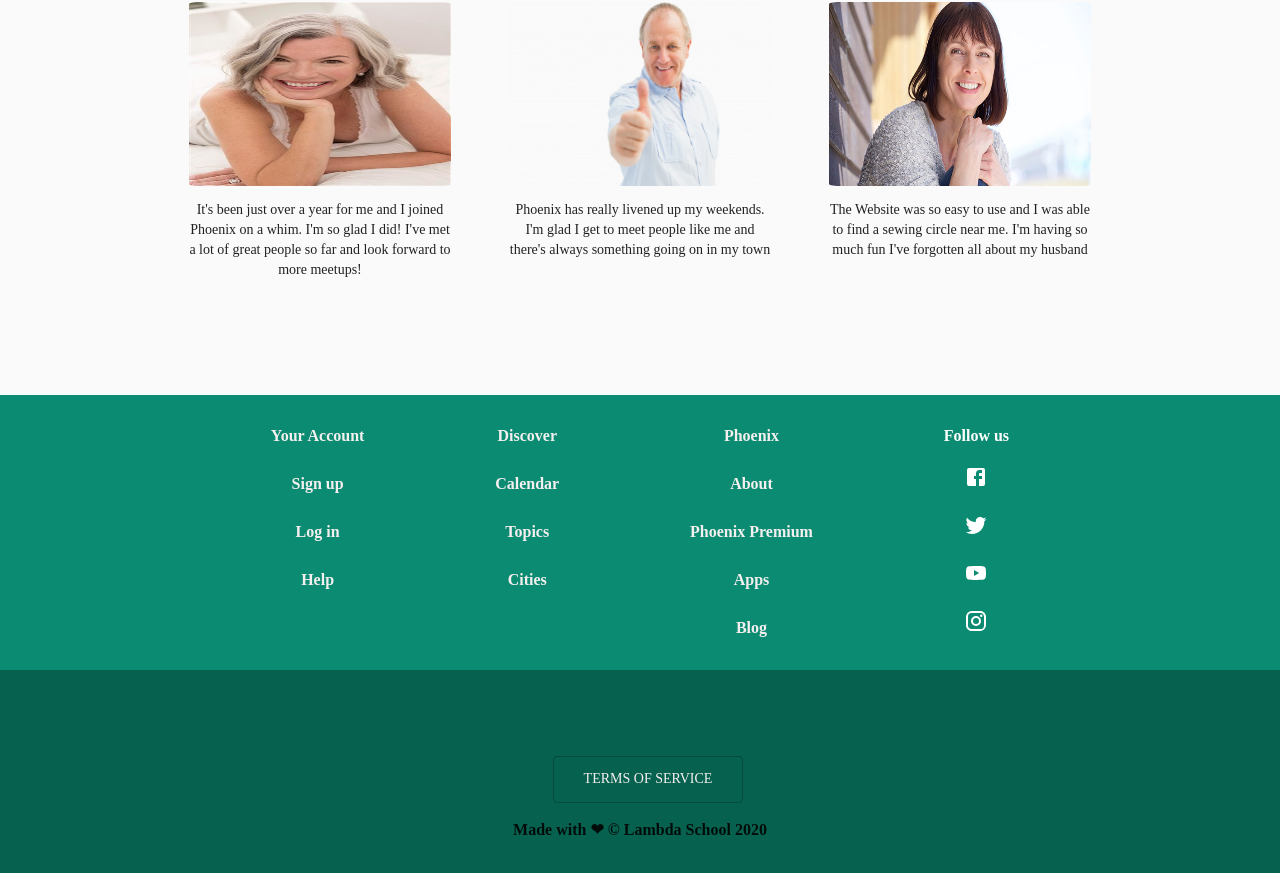
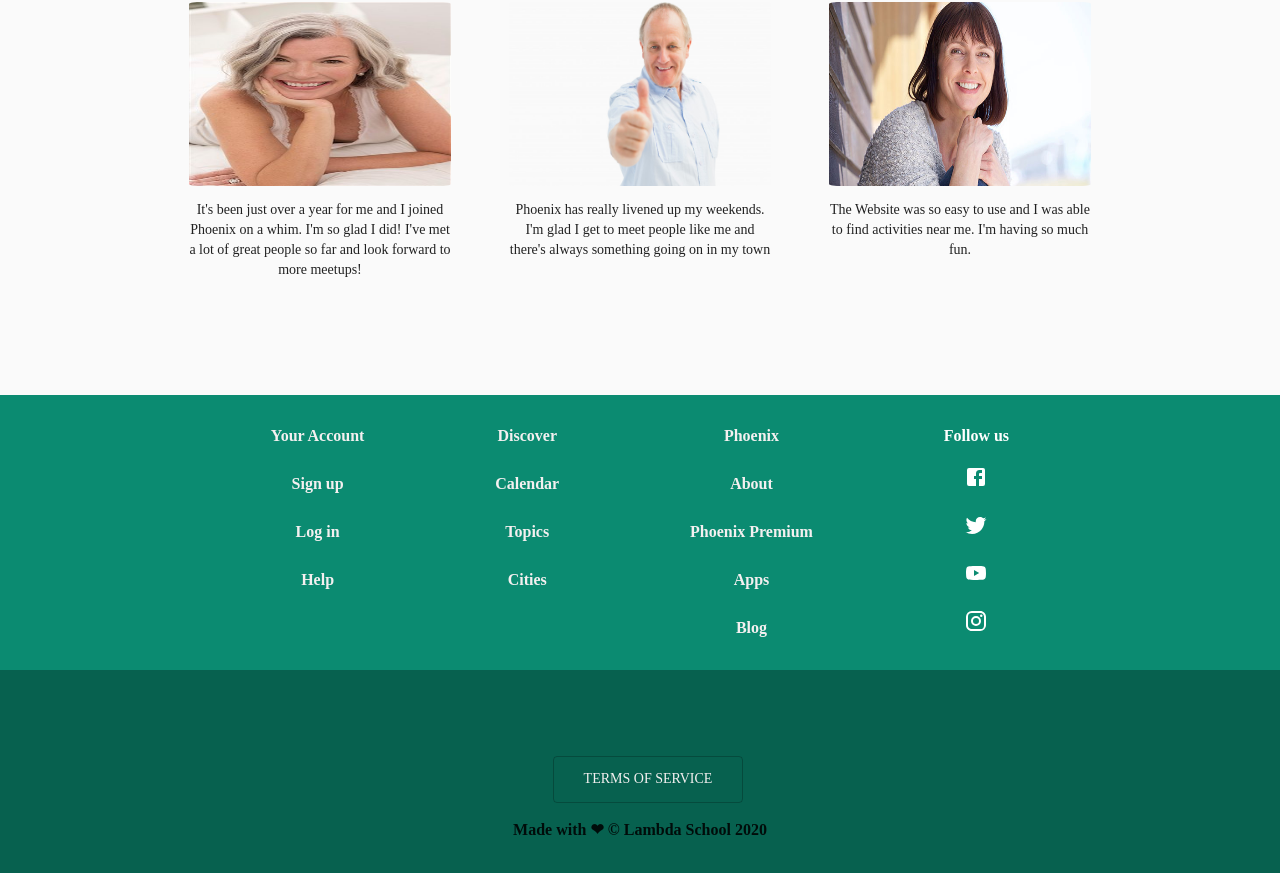
Before and after one commit to BloomTech-Labs/phoenix-fe, a React (Create React App) app: page / in a window 1280 px wide. Shown: the part 2693-3566 px from the top of the page. Built offline with nearby package versions, Linux system fonts and the light colour scheme; a web font is replaced by a local one.

Commit message:
Update LandingPageTestimony.js

```diff
--- a/src/components/Landing/LandingPageTestimony.js
+++ b/src/components/Landing/LandingPageTestimony.js
@@ -39,7 +39,7 @@ const classes = useStyles();
         </div>
         <div className={classes.qblock}>
           <img className={classes.media} src={Woman2}/>
-          <span>The Website was so easy to use and I was able to find a sewing circle near me. I'm having so much fun I've forgotten all about my husband</span>
+          <span>The Website was so easy to use and I was able to find activities near me. I'm having so much fun.</span>
         </div>
       </div>
 
```
